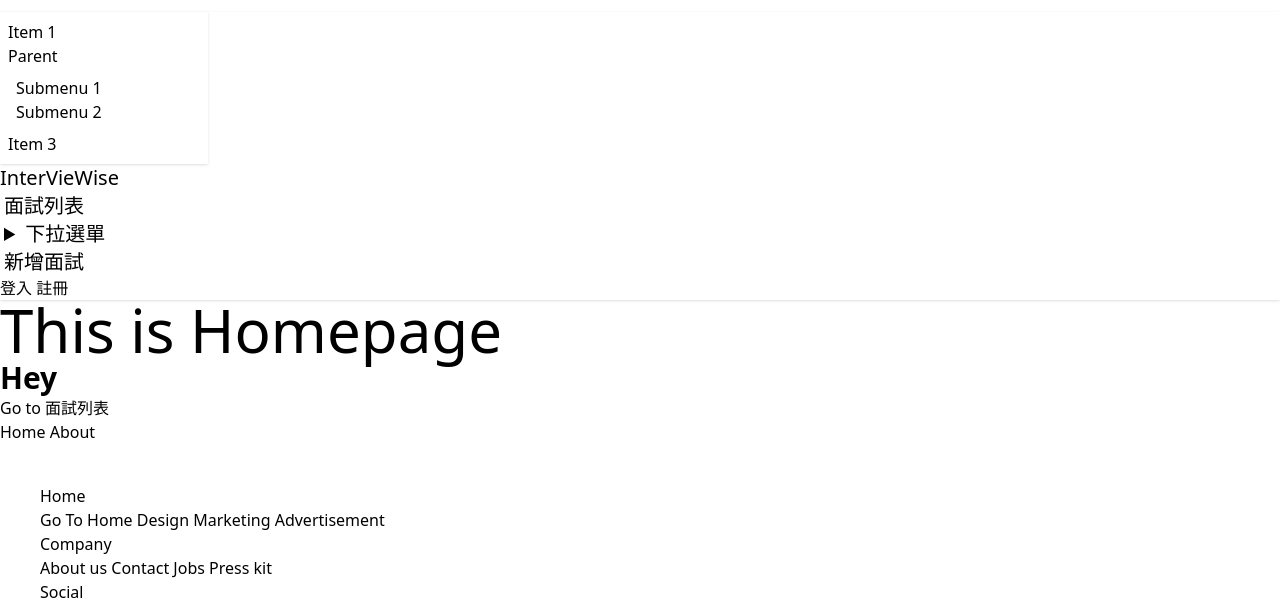
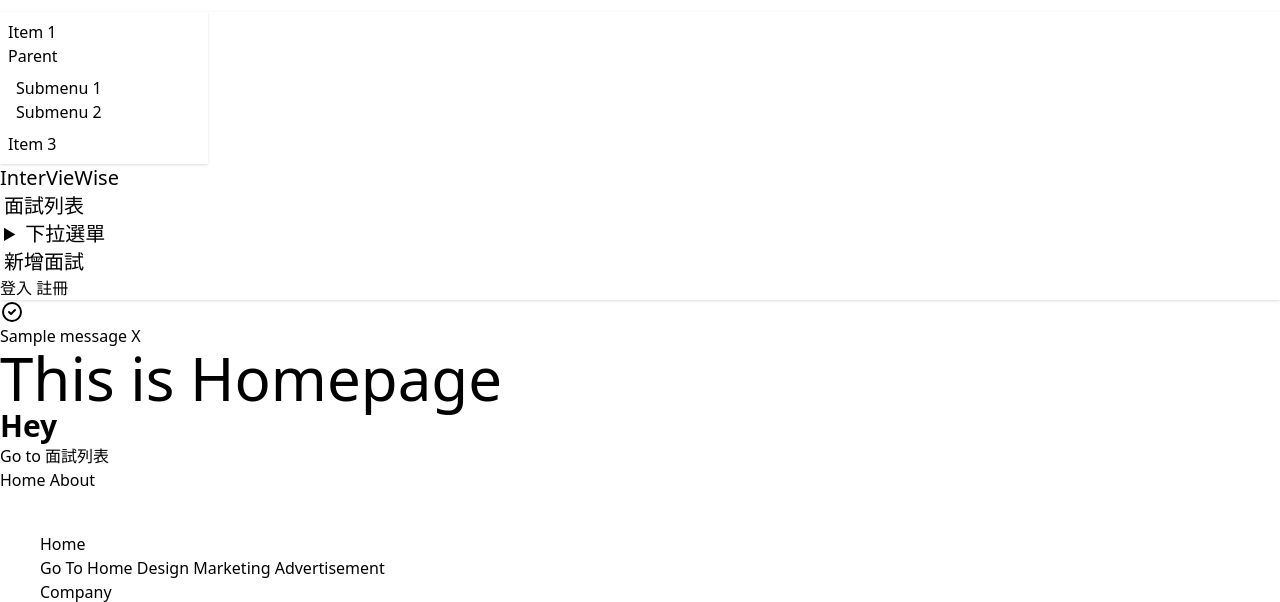
Before and after one commit to skysoon1406/DemoIntervieWise, a Django app: page / in a window 1280 px wide. Shown: the top 602 px of the page. Run offline with Django 5.2, Linux system fonts and the light colour scheme; tables that the repository leaves empty hold one stand-in row (values such as "Sample post"); one stand-in notice (Sample message) is shown; some libraries are stand-ins or nearby versions.

Commit message:
feat: messages

```diff
--- a/interviews/views.py
+++ b/interviews/views.py
@@ -3,7 +3,7 @@
 from .form import InterviewForm
 from django.contrib.auth.decorators import login_required
 from django.views.decorators.http import require_POST
-
+from django.contrib import messages
 
 # Create your views here.
 def index(request):
--- a/templates/layouts/default.html
+++ b/templates/layouts/default.html
@@ -7,10 +7,12 @@
     <link href="https://cdn.jsdelivr.net/npm/daisyui@5" rel="stylesheet" type="text/css" />
     <script src="https://cdn.jsdelivr.net/npm/@tailwindcss/browser@4"></script>
     <script src="https://unpkg.com/htmx.org@2.0.4"></script>
+    <script src="//unpkg.com/alpinejs" defer></script>
 </head>
 <body hx-headers='{"X-CSRFToken": "{{ csrf_token }}"}'>
     <header>
         {% include "layouts/navbar.html" %}
+        {% include "layouts/messages.html" %}
     </header>
 
 
--- /dev/null
+++ b/templates/layouts/messages.html
@@ -0,0 +1,16 @@
+{% if messages %}
+    {% for message in messages %}
+        <template x-data="{ show:true}" x-if="show">
+
+            <div role="alert" class="alert alert-{{message.tags}}">
+                <svg xmlns="http://www.w3.org/2000/svg" class="h-6 w-6 shrink-0 stroke-current" fill="none" viewBox="0 0 24 24">
+                <path stroke-linecap="round" stroke-linejoin="round" stroke-width="2" d="M9 12l2 2 4-4m6 2a9 9 0 11-18 0 9 9 0 0118 0z" />
+                </svg>
+                <span> {{ message }}</span>
+                <button @click="show = false" class="btn">X </button>
+            </div>
+
+
+        </template>
+    {% endfor %}
+{% endif %}
```
